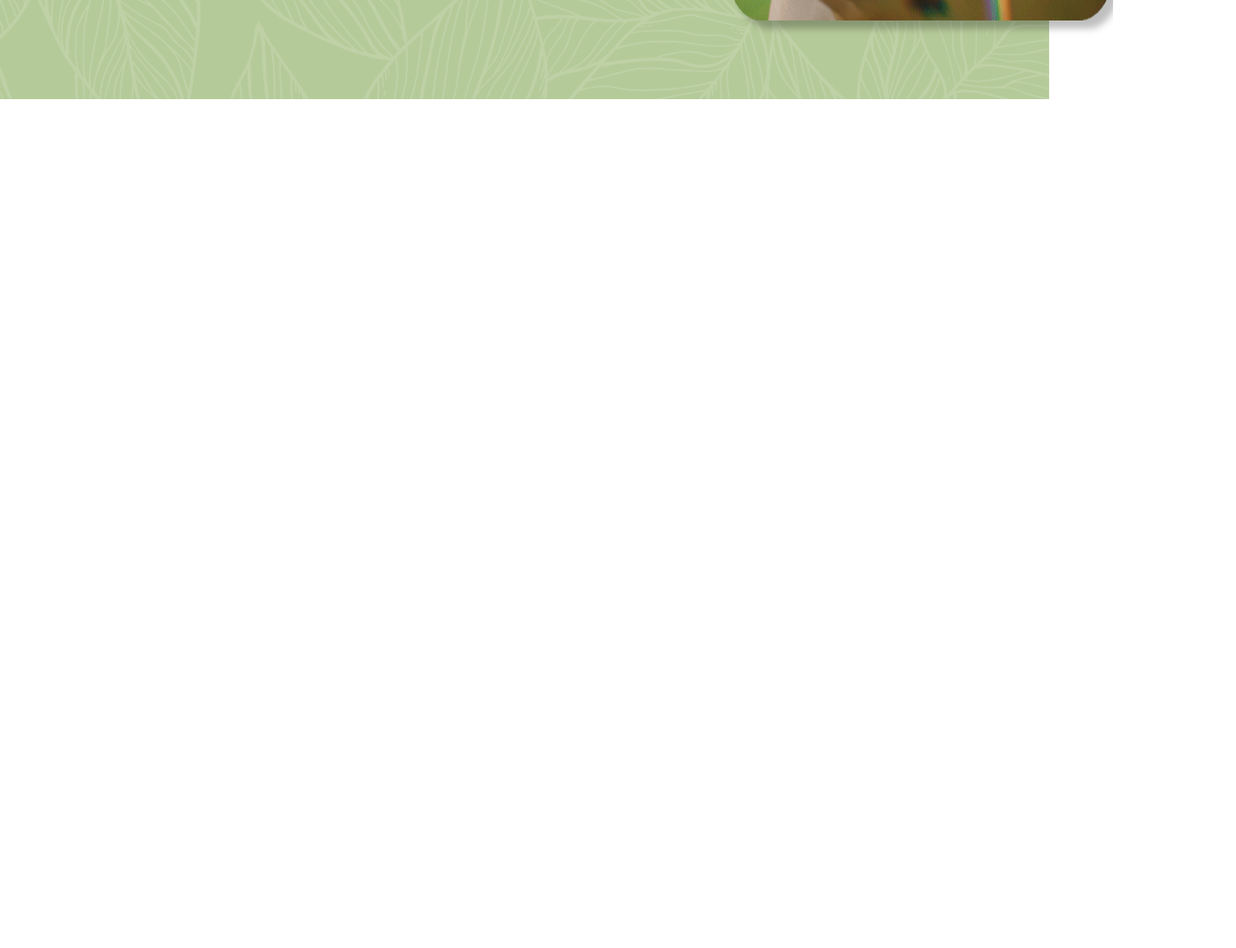
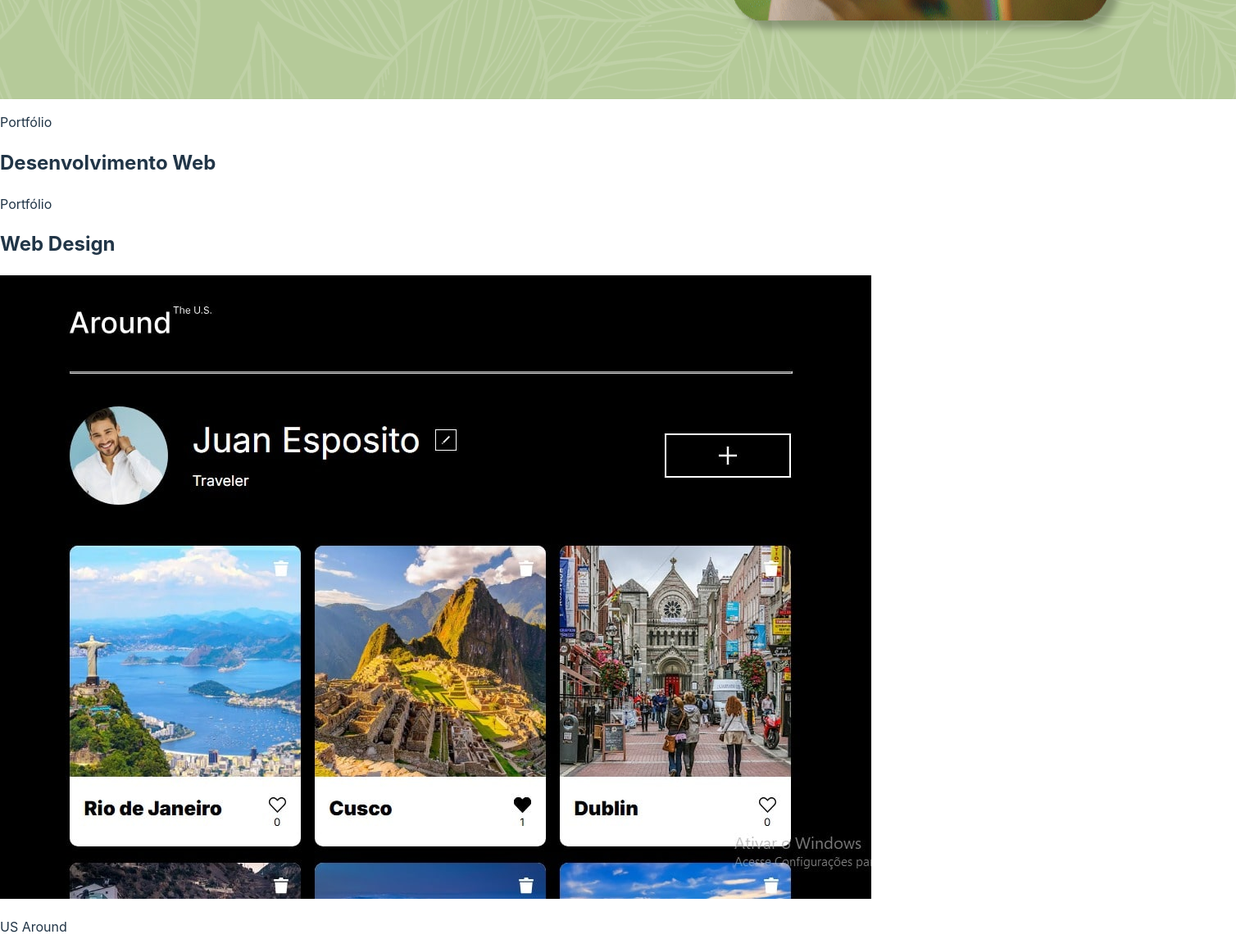
Before and after one commit to Lere10/me, a React (Vite) app in the folder Me/: page / in a window 1280 px wide. Shown: the part 1320-2477 px from the top of the page at 82% size, 1508 px wide, since content can reach past the window. Before the commit the page ends 1441 px from the top, so only its background shows below. Built offline with nearby package versions, Linux system fonts and the light colour scheme.

Commit message:
gridStep1

```diff
--- a/Me/src/blocks/header.css
+++ b/Me/src/blocks/header.css
@@ -59,6 +59,5 @@
 
 .header__image {
   max-width: 470px;
-  width: 100%;
   filter: drop-shadow(10px 10px 4px rgba(0, 0, 0, 0.25));
 }
--- a/Me/src/components/App.jsx
+++ b/Me/src/components/App.jsx
@@ -1,5 +1,6 @@
 import { useState } from "react";
 import Header from "./Header/Header";
+import Portfolio from "./Portfolio/Portfolio.jsx";
 
 function App() {
   const [count, setCount] = useState(0);
@@ -7,6 +8,7 @@ function App() {
   return (
     <>
       <Header />
+      <Portfolio />
     </>
   );
 }
--- /dev/null
+++ b/Me/src/components/Portfolio/PorfolioGrid/PortfolioTemplate.jsx
@@ -0,0 +1,17 @@
+import React from "react";
+// import Popup from "../Popup/Popup.jsx";
+
+export default function Template({ props }) {
+  return (
+    <section className="portfolio__grid-box">
+      {console.log(props)}
+      <img
+        className="porfolio__grid-box-img"
+        src={props.projectThumb ? props.projectThumb : ""}
+      />
+      <p className="portfolio__grid-box-label">
+        {props.projectName ? props.projectName : ""}
+      </p>
+    </section>
+  );
+}
--- a/Me/src/components/Portfolio/Portfolio.jsx
+++ b/Me/src/components/Portfolio/Portfolio.jsx
@@ -0,0 +1,39 @@
+import React from "react";
+import PortfolioHeader from "./PortfolioHeader/PortfolioHeader.jsx";
+import Template from "./PorfolioGrid/PortfolioTemplate.jsx";
+import USAroundThumb from "../../images/Project__aroundThumb.jpeg";
+import SollerThumb from "../../images/Project__SollerThumb.jpeg";
+
+export default function Portfolio() {
+  const projects = [
+    {
+      projectName: "US Around",
+      link: "https://github.com/Lere10/web_project_around",
+      pageLink: "https://lere10.github.io/web_project_around/",
+      projectThumb: USAroundThumb,
+    },
+    {
+      projectName: "Soller",
+      link: "https://github.com/Lere10/Buzzvel-Fest-Test",
+      pageLink: "https://lere10.github.io/Buzzvel-Fest-Test/",
+      projectThumb: SollerThumb,
+    },
+    {
+      projectName: "Soller",
+      link: "https://github.com/Lere10/Buzzvel-Fest-Test",
+      pageLink: "https://lere10.github.io/Buzzvel-Fest-Test/",
+      projectThumb: SollerThumb,
+    },
+  ];
+
+  return (
+    <section className="portfolio">
+      <PortfolioHeader />
+      <div className="portfolio__grid">
+        {projects.map((project, index) => {
+          return <Template key={index} props={project} />;
+        })}
+      </div>
+    </section>
+  );
+}
--- /dev/null
+++ b/Me/src/components/Portfolio/PortfolioHeader/PortfolioHeader.jsx
@@ -0,0 +1,17 @@
+import React from "react";
+import "../../../blocks/portfolio.css";
+
+export default function PortfolioHeader() {
+  return (
+    <div className="porfolio__header">
+      <div className="portfolio__header-dev">
+        <p>Portfólio</p>
+        <h2>Desenvolvimento Web</h2>
+      </div>
+      <div className="portfolio__header-design">
+        <p>Portfólio</p>
+        <h2>Web Design</h2>
+      </div>
+    </div>
+  );
+}
```
Also changed, not shown: Me/src/blocks/portfolio.css (added), Me/src/components/Portfolio/Popup/Popup.jsx (added), Me/src/images/Project__SollerThumb.jpeg (added), Me/src/images/Project__aroundThumb.jpeg (added).
